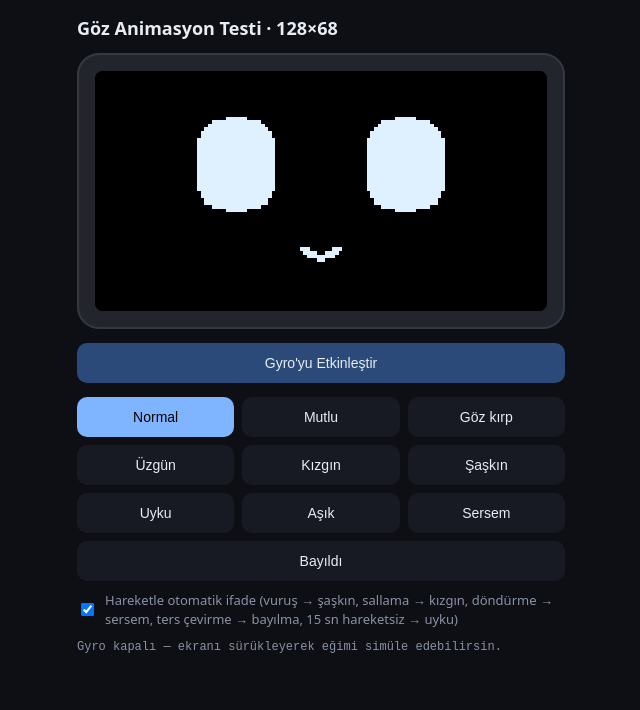
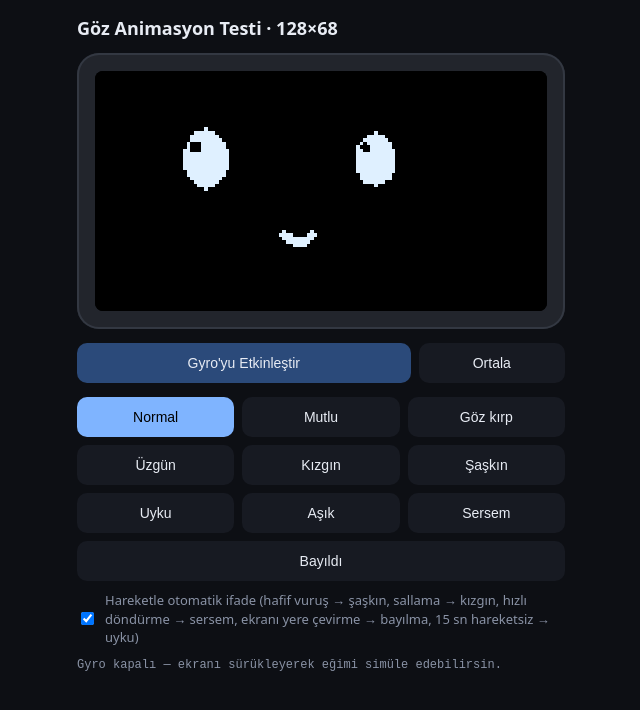
Before and after one commit to muratgul125-max/motomulti-updates, a plain HTML site: page eye-test/index.html in a window 1280 px wide. Shown: the whole page, without its empty margins (319-959 px from the left). Drawn offline with Linux system fonts and the light colour scheme.

Commit message:
Eye test: kaomoji-style faces, spring gaze physics, calibrated gyro and robust gesture detection
Co-Authored-By: Claude Opus 5.5 <noreply@anthropic.com>
Claude-Session: https://claude.ai/code/session_018coh3sj7KU4FLQJY8353UA

```diff
--- a/eye-test/index.html
+++ b/eye-test/index.html
@@ -15,7 +15,7 @@ canvas{width:100%;aspect-ratio:128/68;background:#000;border-radius:8px;image-re
 .row{display:flex;flex-wrap:wrap;gap:8px;margin-top:14px}
 button{flex:1 1 30%;padding:12px 6px;border:0;border-radius:10px;background:var(--panel);color:var(--fg);font-size:14px}
 button.on{background:var(--acc);color:#000}
-#gyro{flex-basis:100%;background:#2b4a7a}
+#gyro{flex:1 1 60%;background:#2b4a7a}
 .info{margin-top:12px;font:12px monospace;color:var(--mute);white-space:pre-wrap}
 label{display:flex;gap:8px;align-items:center;margin-top:10px;color:var(--mute);font-size:13px}
 </style>
@@ -23,176 +23,171 @@ label{display:flex;gap:8px;align-items:center;margin-top:10px;color:var(--mute);
 <body>
 <h1>Göz Animasyon Testi · 128×68</h1>
 <div class="dev"><canvas id="c" width="128" height="68"></canvas></div>
-<div class="row"><button id="gyro">Gyro'yu Etkinleştir</button></div>
+<div class="row"><button id="gyro">Gyro'yu Etkinleştir</button><button id="center" style="flex:0 0 30%">Ortala</button></div>
 <div class="row" id="moods"></div>
-<label><input type="checkbox" id="auto" checked> Hareketle otomatik ifade (vuruş → şaşkın, sallama → kızgın, döndürme → sersem, ters çevirme → bayılma, 15 sn hareketsiz → uyku)</label>
+<label><input type="checkbox" id="auto" checked> Hareketle otomatik ifade (hafif vuruş → şaşkın, sallama → kızgın, hızlı döndürme → sersem, ekranı yere çevirme → bayılma, 15 sn hareketsiz → uyku)</label>
 <div class="info" id="info">Gyro kapalı — ekranı sürükleyerek eğimi simüle edebilirsin.</div>
 <script>
+// ================= EKRAN =================
 const c=document.getElementById('c'),out=c.getContext('2d');
 const W=128,H=68;
 const o=document.createElement('canvas');o.width=W;o.height=H;const x=o.getContext('2d');
-const MOODS={normal:'Normal',happy:'Mutlu',wink:'Göz kırp',sad:'Üzgün',angry:'Kızgın',surprise:'Şaşkın',sleep:'Uyku',love:'Aşık',dizzy:'Sersem',faint:'Bayıldı'};
-// göz parametreleri: w,h genişlik/yükseklik, r köşe, ang kaş eğimi (+kızgın, -üzgün), hb mutlu yanak kesimi, wk göz kırpma
-const P={
- normal:  {w:22,h:26,r:8, ang:0,    hb:0,  wk:0,m:'smile'},
- happy:   {w:24,h:24,r:10,ang:0,    hb:1,  wk:0,m:'grin',blush:1},
- wink:    {w:22,h:26,r:8, ang:0,    hb:0,  wk:1,m:'grin',blush:1},
- sad:     {w:22,h:22,r:8, ang:-0.6,hb:0,  wk:0,m:'frown'},
- angry:   {w:24,h:22,r:6, ang:0.6, hb:0,  wk:0,m:'flat'},
- surprise:{w:24,h:30,r:12,ang:0,    hb:0,  wk:0,m:'o'},
- sleep:   {w:24,h:3, r:1, ang:0,    hb:0,  wk:0,m:'flat',zz:1},
- love:    {w:22,h:26,r:8, ang:0,    hb:0,  wk:0,m:'grin',ov:'heart',blush:1},
- dizzy:   {w:22,h:26,r:8, ang:0,    hb:0,  wk:0,m:'wave',ov:'spiral'},
- faint:   {w:22,h:26,r:8, ang:0,    hb:0,  wk:0,m:'wave',ov:'x'},
-};
-const KEYS=['w','h','r','ang','hb','wk'];
-let mood='normal',pending=null,manual='normal',moodUntil=0;
-let cur={...P.normal};
-let tx=0,ty=0,lx=0,ly=0,gx=0,gy=0,gazeUntil=0;
-let blinkT=-1e9,nextBlink=performance.now()+1500,dbl=false,squint=1,squintUntil=0,nextIdle=performance.now()+2500;
-let lastActive=performance.now(),idle=false,rot=0,shake=0,lastAcc=null,faceDown=false;
-const auto=()=>document.getElementById('auto').checked;
-
-const mb=document.getElementById('moods');
-for(const k in MOODS){const b=document.createElement('button');b.textContent=MOODS[k];b.dataset.k=k;
- b.onclick=()=>{manual=k;moodUntil=0;setMood(k)};mb.appendChild(b)}
-function sync(){const t=target();[...mb.children].forEach(b=>b.classList.toggle('on',b.dataset.k===t))}
-function target(){return pending||mood}
-function setMood(m){if(m===target())return;pending=m;blinkT=performance.now();dbl=false;sync()}
-function trigger(m,ms){if(!auto()||faceDown)return;if(target()!==m)setMood(m);moodUntil=performance.now()+ms}
-sync();
-
-// ---- çizim ----
-function rr(cx,cy,w,h,r){r=Math.max(0,Math.min(r,w/2,h/2));x.beginPath();x.roundRect(cx-w/2,cy-h/2,w,h,r);x.fill()}
-function eye(cx,cy,side,blink,now){
- const p=cur,ov=P[mood].ov;
- if(ov&&blink<0.5){ // özel gözler
-  x.save();x.translate(cx,cy);
-  if(ov==='heart'){const s=1+Math.sin(now/180)*0.08;x.scale(s,s);x.beginPath();
-   x.moveTo(0,10);x.bezierCurveTo(-16,-1,-9,-14,0,-5);x.bezierCurveTo(9,-14,16,-1,0,10);x.fill()}
-  else if(ov==='spiral'){x.lineWidth=2.2;x.beginPath();const a0=now/140*side;
-   for(let t=0;t<16;t+=0.2){const r=t*0.75;x.lineTo(Math.cos(t+a0)*r,Math.sin(t+a0)*r)}x.stroke()}
-  else{x.lineWidth=3.5;x.lineCap='round';x.beginPath();x.moveTo(-8,-8);x.lineTo(8,8);x.moveTo(8,-8);x.lineTo(-8,8);x.stroke()}
-  x.restore();return}
- // perspektif: bakılan taraftaki göz biraz büyür
- const persp=1+lx*side*0.1;
- let w=p.w*persp,h=p.h*persp*squint;
- if(side>0&&p.wk>0.5){ // göz kırpma: "<" şekli
-  x.lineWidth=3.5;x.lineCap='round';x.lineJoin='round';x.beginPath();
-  x.moveTo(cx+8,cy-7);x.lineTo(cx-6,cy);x.lineTo(cx+8,cy+7);x.stroke();return}
- const open=1-blink;
- const hh=Math.max(2.5,h*open);
- const ey=cy+(h-hh)*0.3; // üst kapak daha çok iner
- rr(cx,ey,w,hh,Math.min(p.r,hh/2));
- x.fillStyle='#000';
- if(Math.abs(p.ang)>0.02){ // kaş/kapak eğimi
-  const inner=-side, d=p.ang*h, top=ey-hh/2-1;
-  const yIn=top+Math.max(0,d)+ (d<0?0:0), yOut=top+Math.max(0,-d);
-  x.beginPath();
-  const xi=cx+inner*w/2, xo=cx-inner*w/2;
-  x.moveTo(xi-inner*2,top-30);x.lineTo(xi+inner*2,top-30);
-  x.lineTo(xi+inner*2,yIn+(d>0?d*0.15:0));x.lineTo(xo-inner*2,yOut);x.lineTo(xo-inner*2,top-30);x.fill();
- }
- if(p.hb>0.02){ // mutlu: alttan yuvarlak kesim => ^ ^
-  x.beginPath();x.ellipse(cx,ey+hh*0.62+(1-p.hb)*h,w*0.6,hh*0.72,0,0,Math.PI*2);x.fill()}
- x.fillStyle='#fff';
-}
-function blushAt(cx,cy){x.lineWidth=1.5;x.lineCap='round';x.beginPath();
- for(let i=0;i<3;i++){x.moveTo(cx+i*4-4,cy+2);x.lineTo(cx+i*4-2,cy-1)}x.stroke()}
-function mouth(cx,cy,now){
- x.lineWidth=2;x.lineCap='round';x.beginPath();
- switch(P[mood].m){
-  case 'smile':x.arc(cx,cy-5,7,0.25*Math.PI,0.75*Math.PI);x.stroke();break;
-  case 'grin':x.moveTo(cx-7,cy-2);x.arc(cx,cy-2,7,0,Math.PI);x.closePath();x.fill();break;
-  case 'frown':x.arc(cx,cy+5,6,1.2*Math.PI,1.8*Math.PI);x.stroke();break;
-  case 'flat':x.moveTo(cx-5,cy);x.lineTo(cx+5,cy);x.stroke();break;
-  case 'o':x.ellipse(cx,cy,3,3.5+Math.sin(now/200)*0.5,0,0,Math.PI*2);x.stroke();break;
-  case 'wave':for(let i=-6;i<=6;i++)x.lineTo(cx+i,cy+Math.sin(i*0.9+now/90)*1.4);x.stroke();break;
- }
-}
-// tek renk OLED görünümü: kenar yumuşatmayı eşikle
 const img=out.createImageData(W,H);
 function present(){const d=x.getImageData(0,0,W,H).data,q=img.data;
  for(let i=0;i<d.length;i+=4){const on=d[i]>110;q[i]=on?0xdf:0;q[i+1]=on?0xf0:0;q[i+2]=on?0xff:0;q[i+3]=255}
  out.putImageData(img,0,0)}
+const PI=Math.PI,clamp=(v,a,b)=>Math.max(a,Math.min(b,v)),rnd=(a,b)=>a+Math.random()*(b-a);
 
-let last=performance.now();
+// ================= İFADELER (kaomoji / piksel tarzı) =================
+const MOODS={normal:'Normal',happy:'Mutlu',wink:'Göz kırp',sad:'Üzgün',angry:'Kızgın',surprise:'Şaşkın',sleep:'Uyku',love:'Aşık',dizzy:'Sersem',faint:'Bayıldı'};
+function line(pts,w=3){x.lineWidth=w;x.lineCap='round';x.lineJoin='round';x.beginPath();pts.forEach(([a,b],i)=>i?x.lineTo(a,b):x.moveTo(a,b));x.stroke()}
+function dot(rx,ry){x.beginPath();x.ellipse(0,0,rx,ry,0,0,2*PI);x.fill()}
+function hole(a,b,r){x.fillStyle='#000';x.beginPath();x.arc(a,b,r,0,2*PI);x.fill();x.fillStyle='#fff'}
+const EYE={
+ normal:(s,t,px,py)=>{dot(6,8);hole(-2+px,-3+py,1.6)},
+ happy:()=>{x.lineWidth=3.5;x.lineCap='round';x.beginPath();x.arc(0,5,9,PI*1.15,PI*1.85);x.stroke()},
+ wink:(s,t,px,py)=>{if(s<0){dot(6,8);hole(-2+px,-3+py,1.6)}else line([[7,-7],[-6,0],[7,7]],3.5)},
+ sad:(s,t,px,py)=>{dot(6,7);hole(-2+px,-2+py,1.5);line([[-s*8,-16],[s*8,-11]],2.5)},
+ angry:(s)=>{dot(9,8);x.fillStyle='#000';x.beginPath();x.moveTo(-s*14,-14);x.lineTo(-s*14,2);x.lineTo(s*14,-9);x.lineTo(s*14,-14);x.fill();x.fillStyle='#fff'},
+ surprise:(s,t,px,py)=>{x.lineWidth=3;x.beginPath();x.ellipse(0,0,8,10,0,0,2*PI);x.stroke();x.beginPath();x.arc(px*1.5,py*1.5,2.6,0,2*PI);x.fill()},
+ sleep:()=>{x.lineWidth=3;x.lineCap='round';x.beginPath();x.arc(0,-5,8,PI*0.15,PI*0.85);x.stroke()},
+ love:(s,t)=>{const k=1+Math.max(0,Math.sin(t/160))**8*0.25;x.scale(k,k);x.beginPath();x.moveTo(0,8);x.bezierCurveTo(-13,-1,-7,-11,0,-4);x.bezierCurveTo(7,-11,13,-1,0,8);x.fill()},
+ dizzy:(s,t)=>{x.lineWidth=2;x.lineCap='round';x.beginPath();const a=t/120*s;for(let u=0;u<15;u+=0.2)x.lineTo(Math.cos(u+a)*u*0.65,Math.sin(u+a)*u*0.65);x.stroke()},
+ faint:()=>{line([[-6,-6],[6,6]],3.5);line([[6,-6],[-6,6]],3.5)},
+};
+const MOUTH={
+ normal:()=>{x.lineWidth=2.5;x.lineCap='round';x.beginPath();x.arc(0,-4,5,PI*0.2,PI*0.8);x.stroke()},
+ happy:()=>{x.lineWidth=2.5;x.lineCap='round';x.beginPath();x.arc(0,-5,7,PI*0.2,PI*0.8);x.stroke()},
+ wink:()=>{x.beginPath();x.moveTo(-6,-2);x.lineTo(6,-2);x.arc(0,-2,6,0,PI);x.fill()},
+ sad:()=>{x.lineWidth=2.5;x.lineCap='round';x.beginPath();x.arc(0,5,6,PI*1.2,PI*1.8);x.stroke()},
+ angry:()=>line([[-5,1],[5,1]],2.5),
+ surprise:(t)=>{x.lineWidth=2.5;x.beginPath();x.ellipse(0,0,3,3.5+Math.sin(t/150)*0.6,0,0,2*PI);x.stroke()},
+ sleep:()=>{x.lineWidth=2;x.lineCap='round';x.beginPath();x.arc(0,3,3,PI*1.15,PI*1.85);x.stroke()},
+ love:()=>{x.beginPath();x.moveTo(-6,-2);x.lineTo(6,-2);x.arc(0,-2,6,0,PI);x.fill()},
+ dizzy:(t)=>{x.lineWidth=2;x.lineCap='round';x.beginPath();for(let i=-7;i<=7;i++)x.lineTo(i,Math.sin(i*0.9+t/90)*1.5);x.stroke()},
+ faint:()=>{x.lineWidth=2;x.lineCap='round';x.beginPath();for(let i=-6;i<=6;i++)x.lineTo(i,(i&1)?1:-1);x.stroke()},
+};
+const BLUSH={happy:1,wink:1,love:1};
+const NOBLINK={sleep:1,dizzy:1,faint:1,love:1};
+function blush(cx,cy){x.lineWidth=1.6;x.lineCap='round';x.beginPath();for(let i=0;i<3;i++){x.moveTo(cx+i*4-4,cy+2);x.lineTo(cx+i*4-2,cy-1)}x.stroke()}
+
+// ================= DURUM =================
+let mood='normal',pending=null,manual='normal',moodUntil=0,pop=0;
+const auto=()=>document.getElementById('auto').checked;
+const mb=document.getElementById('moods');
+for(const k in MOODS){const b=document.createElement('button');b.textContent=MOODS[k];b.dataset.k=k;
+ b.onclick=()=>{manual=k;moodUntil=0;setMood(k)};mb.appendChild(b)}
+const target=()=>pending||mood;
+function sync(){const t=target();[...mb.children].forEach(b=>b.classList.toggle('on',b.dataset.k===t))}
+function setMood(m){if(m===target())return;pending=m;startBlink(performance.now(),false);sync()}
+function trigger(m,ms){if(!auto())return;if(target()!==m)setMood(m);moodUntil=performance.now()+ms}
+sync();
+
+// bakış: yay (spring) fiziği -> hafif gecikme ve doğal oturma
+const gaze={x:0,y:0,vx:0,vy:0};
+let tiltX=0,tiltY=0,moving=0;            // sensörden gelen, filtrelenmiş eğim
+let sacX=0,sacY=0,sacUntil=0,nextSac=performance.now()+1500;
+let drift={x:0,y:0};
+// göz kırpma
+let blinkT=-1e9,dbl=false,nextBlink=performance.now()+2500;
+function startBlink(now,double){blinkT=now;dbl=double;nextBlink=now+rnd(2500,6500)}
+function blinkAmt(now){const t=now-blinkT;let b=0;
+ if(t<60)b=t/60;else if(t<90)b=1;else if(t<200)b=1-(t-90)/110;
+ else if(dbl&&t<280)b=0;else if(dbl&&t<480){const u=t-280;b=u<55?u/55:u<80?1:Math.max(0,1-(u-80)/110)}
+ return b*b*(3-2*b)}
+
+// ================= ANA DÖNGÜ =================
+let last=performance.now(),lastActive=performance.now(),idle=false,tapAt=0;
 function frame(now){
- const dt=Math.min(50,now-last);last=now;
+ const dt=Math.min(50,now-last)/16.67;last=now;
  if(moodUntil&&now>moodUntil){moodUntil=0;setMood(manual)}
  if(auto()){
-  if(faceDown){if(target()!=='faint')setMood('faint');moodUntil=now+600}
+  if(faceDown){if(target()!=='faint')setMood('faint');moodUntil=now+800;lastActive=now}
   else if(!idle&&now-lastActive>15000&&target()!=='sleep'){idle=true;setMood('sleep');moodUntil=0}
+  if(tapAt&&now-tapAt>280){if(shakePeaks.length<2)trigger('surprise',1300);tapAt=0}
  }
- const asleep=mood==='sleep'&&!pending;
- // --- kendiliğinden davranışlar ---
- if(!asleep&&now>nextIdle){
-  const r=Math.random();
-  if(r<0.45){gx=(Math.random()*2-1)*0.8;gy=(Math.random()*2-1)*0.5;gazeUntil=now+500+Math.random()*1200}
-  else if(r<0.65){blinkT=now;dbl=true}
-  else if(r<0.8){squint=1;squintUntil=now+700}
-  else{gx=(Math.random()<0.5?-1:1)*0.6;gy=-0.6;gazeUntil=now+900} // düşünür gibi yukarı bakış
-  nextIdle=now+2000+Math.random()*4000}
- if(now>gazeUntil){gx=0;gy=0}
+ const asleep=mood==='sleep';
+ // --- kendiliğinden bakış (telefon sabitken) ---
+ moving*=Math.pow(0.9,dt);
+ if(now>nextSac&&!asleep){
+  if(moving<0.15){
+   const r=Math.random();
+   if(r<0.35){sacX=0;sacY=0}                                   // merkeze dön
+   else if(r<0.85){sacX=rnd(-0.75,0.75);sacY=rnd(-0.45,0.35)}  // etrafa bak
+   else{sacX=rnd(-0.5,0.5);sacY=-0.6}                          // yukarı, düşünür gibi
+   if(Math.hypot(sacX-gaze.x,sacY-gaze.y)>0.6&&Math.random()<0.5)startBlink(now,false); // büyük bakışta kırp
+  }else{sacX=0;sacY=0}
+  nextSac=now+rnd(900,3200)}
+ // mikro titreşim (fiksasyon kayması)
+ drift.x+=(rnd(-1,1)*0.02-drift.x*0.05)*dt;drift.y+=(rnd(-1,1)*0.02-drift.y*0.05)*dt;
+ const gx=asleep?0:clamp(tiltX+sacX*(1-Math.min(1,Math.abs(tiltX)*1.5))+drift.x,-1,1);
+ const gy=asleep?0:clamp(tiltY+sacY*(1-Math.min(1,Math.abs(tiltY)*1.5))+drift.y,-1,1);
+ const K=0.22,D=0.62;                  // yay sertliği / sönüm
+ gaze.vx=(gaze.vx+(gx-gaze.x)*K*dt)*Math.pow(D,dt);gaze.vy=(gaze.vy+(gy-gaze.y)*K*dt)*Math.pow(D,dt);
+ gaze.x+=gaze.vx*dt;gaze.y+=gaze.vy*dt;
  // --- göz kırpma ---
- if(!asleep&&now>nextBlink){blinkT=now;dbl=Math.random()<0.2;nextBlink=now+2200+Math.random()*4000}
- let bt=now-blinkT,blink=0;
- if(bt<70)blink=bt/70;else if(bt<100)blink=1;else if(bt<190)blink=1-(bt-100)/90;
- else if(dbl&&bt<260)blink=0;else if(dbl&&bt<450){const b2=bt-260;blink=b2<60?b2/60:b2<85?1:Math.max(0,1-(b2-85)/90)}
- blink=blink*blink*(3-2*blink);
- if(pending&&bt>=85){mood=pending;pending=null;sync()}
- // --- parametreleri hedefe yumuşakça taşı ---
- const T=P[mood],k=1-Math.pow(0.82,dt/16);
- for(const key of KEYS)cur[key]+=(T[key]-cur[key])*k;
- squint+=((now<squintUntil?0.65:1)-squint)*k;
- const wx=asleep?0:Math.max(-1,Math.min(1,tx+gx)),wy=asleep?0:Math.max(-1,Math.min(1,ty+gy));
- const sk=gazeUntil>now?0.35:0.15; // bakış sıçramaları hızlı
- lx+=(wx-lx)*sk;ly+=(wy-ly)*sk;
- const breathe=Math.sin(now/(asleep?1400:900))*(asleep?1.2:0.6);
+ if(now>nextBlink&&!NOBLINK[mood]&&!pending)startBlink(now,Math.random()<0.18);
+ const b=blinkAmt(now);
+ if(pending&&now-blinkT>=75){mood=pending;pending=null;pop=1;sync()}
+ pop*=Math.pow(0.85,dt);
+ const open=NOBLINK[mood]&&!pending?1:1-b;
  // --- çiz ---
- x.fillStyle='#000';x.fillRect(0,0,W,H);x.fillStyle='#fff';x.strokeStyle='#fff';
- const ox=lx*10,oy=ly*6+breathe;
- eye(40+ox,27+oy,-1,blink,now);eye(88+ox,27+oy,1,blink,now);
- if(P[mood].blush){blushAt(40+ox-6,46+oy);blushAt(88+ox+6,46+oy)}
- mouth(64+ox*0.7,51+oy*0.8,now);
- if(P[mood].zz&&!pending){const t=(now/1600)%1;x.font='bold 8px monospace';x.globalAlpha=1;
-  x.fillText('z',96,22-t*6);if(t>0.3)x.fillText('Z',104,14-t*6)}
+ x.setTransform(1,0,0,1,0,0);x.fillStyle='#000';x.fillRect(0,0,W,H);x.fillStyle='#fff';x.strokeStyle='#fff';
+ const breathe=Math.sin(now/(asleep?1500:1000))*(asleep?1.4:0.5);
+ const ox=gaze.x*12,oy=gaze.y*7+breathe,sc=1+pop*0.12;
+ for(const s of[-1,1]){
+  const persp=1+gaze.x*s*0.08;
+  x.save();x.translate(64+s*24+ox,28+oy);x.scale(sc*persp,sc*persp*Math.max(0.1,open));
+  EYE[mood](s,now,gaze.x*1.2,gaze.y*1.2);x.restore();
+ }
+ if(BLUSH[mood]){blush(64-34+ox,42+oy);blush(64+34+ox,42+oy)}
+ x.save();x.translate(64+ox*0.75,50+oy*0.85);x.scale(sc,sc);MOUTH[mood](now);x.restore();
+ if(asleep){const t=(now/1800)%1;x.font='bold 8px monospace';x.fillText('z',94,20-t*5);if(t>0.35)x.fillText('Z',101,12-t*5)}
  present();
  requestAnimationFrame(frame);
 }
 requestAnimationFrame(frame);
+
+// ================= SENSÖRLER =================
 const info=document.getElementById('info');
-let nOri=0,nMot=0,oriOk=false;
-function setTilt(g,bt){
- tx=Math.max(-1,Math.min(1,g/35));
- ty=Math.max(-1,Math.min(1,(bt-40)/35));
- faceDown=Math.abs(bt)>150;
- if(faceDown)lastActive=performance.now();
+let nOri=0,nMot=0,base=null,rawG=0,rawB=0,faceDown=false,downSince=0;
+let grav={x:0,y:0,z:9.8},shakePeaks=[],lastPeakSign=0,spinMs=0,lastMot=0,rotMag=0,linMag=0;
+function wake(now){lastActive=now;if(idle){idle=false;trigger('surprise',900)}}
+function applyTilt(g,bt){
+ rawG=g;rawB=bt;if(!base)base={g,b:bt};
+ let nx=clamp((g-base.g)/28,-1,1),ny=clamp((bt-base.b)/28,-1,1);
+ const dz=v=>Math.abs(v)<0.08?0:(v-Math.sign(v)*0.08)/0.92;   // ölü bölge: titremeyi keser
+ nx=dz(nx);ny=dz(ny);
+ const ch=Math.abs(nx-tiltX)+Math.abs(ny-tiltY);moving=Math.min(1,moving+ch*3);
+ tiltX+=(nx-tiltX)*0.25;tiltY+=(ny-tiltY)*0.25;               // alçak geçiren filtre
 }
-function onOri(e){
- nOri++;if(e.beta==null&&e.gamma==null)return;oriOk=true;
- const g=e.gamma||0,bt=e.beta||0;               // sol/sağ, ileri/geri
- setTilt(g,bt);
- info.textContent=`olay: yön ${nOri} / hareket ${nMot}\nalpha ${(e.alpha||0).toFixed(0)}°  beta ${bt.toFixed(0)}°  gamma ${g.toFixed(0)}°\nsarsıntı ${shake.toFixed(1)}  dönüş ${rot.toFixed(0)}  mod: ${mood}`;
-}
+document.getElementById('center').onclick=()=>{base={g:rawG,b:rawB}};
+function onOri(e){nOri++;if(e.beta==null)return;applyTilt(e.gamma||0,e.beta||0)}
 function onMot(e){
- nMot++;const a=e.accelerationIncludingGravity;if(!a||a.x==null)return;
- if(!oriOk){ // yön sensörü veri vermiyorsa yerçekiminden eğimi hesapla
-  const g=Math.atan2(-a.x,Math.hypot(a.y,a.z))*180/Math.PI;
-  const bt=Math.atan2(a.y,a.z)*180/Math.PI;
-  setTilt(g,bt);
-  info.textContent=`olay: yön ${nOri} / hareket ${nMot} (ivmeölçer modu)\nbeta ${bt.toFixed(0)}°  gamma ${g.toFixed(0)}°\nsarsıntı ${shake.toFixed(1)}  dönüş ${rot.toFixed(0)}  mod: ${mood}`;
- }
- if(lastAcc){const d=Math.abs(a.x-lastAcc.x)+Math.abs(a.y-lastAcc.y)+Math.abs(a.z-lastAcc.z);
-  shake=shake*0.9+d*0.1;
-  const r=e.rotationRate;if(r)rot=rot*0.9+(Math.abs(r.alpha||0)+Math.abs(r.beta||0)+Math.abs(r.gamma||0))*0.1;
-  if(d>1.5||rot>60){const now=performance.now();lastActive=now;
-   if(idle){idle=false;trigger('surprise',900)}}
-  if(rot>250)trigger('dizzy',3000);          // döndürme
-  else if(shake>6)trigger('angry',2500);     // sallama
-  else if(d>12&&shake<3)trigger('surprise',1200); // hafif vuruş
- }
- lastAcc={x:a.x,y:a.y,z:a.z};
+ nMot++;const now=performance.now(),a=e.accelerationIncludingGravity;if(!a||a.x==null)return;
+ const dtm=lastMot?Math.min(100,now-lastMot):16;lastMot=now;
+ // yerçekimi tahmini (alçak geçiren) ve doğrusal ivme
+ grav.x+=(a.x-grav.x)*0.1;grav.y+=(a.y-grav.y)*0.1;grav.z+=(a.z-grav.z)*0.1;
+ const la=e.acceleration&&e.acceleration.x!=null?e.acceleration:{x:a.x-grav.x,y:a.y-grav.y,z:a.z-grav.z};
+ linMag=Math.hypot(la.x,la.y,la.z);
+ const r=e.rotationRate;rotMag=r?Math.hypot(r.alpha||0,r.beta||0,r.gamma||0):0;
+ if(!nOri||!base&&nOri===0){const g=Math.atan2(-grav.x,Math.hypot(grav.y,grav.z))*180/PI,bt=Math.atan2(grav.y,grav.z)*180/PI;if(!nOri)applyTilt(g,bt)}
+ if(linMag>1.2||rotMag>45)wake(now);
+ // ters çevirme: ekran 0,6 sn boyunca aşağı bakıyor
+ if(grav.z<-7){if(!downSince)downSince=now;faceDown=now-downSince>600}else{downSince=0;faceDown=false}
+ // döndürme: 350 ms boyunca hızlı dönüş
+ spinMs=rotMag>220?spinMs+dtm:Math.max(0,spinMs-dtm*2);
+ if(spinMs>350){trigger('dizzy',3000);spinMs=0}
+ // sallama: 1 sn içinde yön değiştiren 4+ güçlü tepe
+ const ax=Math.abs(la.x)>Math.abs(la.y)?la.x:la.y;
+ shakePeaks=shakePeaks.filter(t=>now-t<1000);
+ if(Math.abs(ax)>9&&Math.sign(ax)!==lastPeakSign){lastPeakSign=Math.sign(ax);shakePeaks.push(now)}
+ if(shakePeaks.length>=4){trigger('angry',2500);shakePeaks=[];tapAt=0}
+ // vuruş: kısa ani darbe, ardından sallama yok
+ if(linMag>7&&!tapAt&&rotMag<150&&shakePeaks.length<=1)tapAt=now;
+ // darbe gözleri hafifçe sarsar
+ if(linMag>4){gaze.vx-=la.x*0.006;gaze.vy+=la.y*0.006}
+ info.textContent=`olay: yön ${nOri} / hareket ${nMot}\neğim x ${tiltX.toFixed(2)}  y ${tiltY.toFixed(2)}\nivme ${linMag.toFixed(1)} m/s²  dönüş ${rotMag.toFixed(0)}°/s  sallama ${shakePeaks.length}\nmod: ${mood}${faceDown?'  (ters)':''}`;
 }
 document.getElementById('gyro').onclick=async function(){
  try{
@@ -201,15 +196,14 @@ document.getElementById('gyro').onclick=async function(){
    if(DeviceMotionEvent.requestPermission)await DeviceMotionEvent.requestPermission();
   }
   addEventListener('deviceorientation',onOri);addEventListener('devicemotion',onMot);
-  this.textContent='Gyro aktif ✓';this.classList.add('on');
-  if(!window.isSecureContext)info.textContent='Uyarı: sayfa HTTPS değil, sensörler kapalı olabilir.';
-  setTimeout(()=>{if(!nOri&&!nMot)info.textContent='Sensör verisi gelmiyor. Chrome: adres çubuğundaki kilit/ayar simgesi → Site ayarları → Hareket sensörleri → İzin ver, sonra sayfayı yenile.'},2000);
- }catch(err){info.textContent='Gyro açılamadı: '+err+' (HTTPS gerekli)'}
+  base=null;this.textContent='Gyro aktif ✓ (tuttuğun açı = merkez)';this.classList.add('on');
+  setTimeout(()=>{if(!nOri&&!nMot)info.textContent='Sensör verisi gelmiyor. Chrome: kilit simgesi → Site ayarları → Hareket sensörleri → İzin ver, sonra yenile.'},2000);
+ }catch(err){info.textContent='Gyro açılamadı: '+err}
 };
 // sürükleyerek simülasyon
 c.addEventListener('pointermove',e=>{if(!e.buttons&&e.pointerType==='mouse')return;const r=c.getBoundingClientRect();
- tx=((e.clientX-r.left)/r.width)*2-1;ty=((e.clientY-r.top)/r.height)*2-1});
-c.addEventListener('pointerup',()=>{tx=ty=0});
+ tiltX=((e.clientX-r.left)/r.width)*2-1;tiltY=((e.clientY-r.top)/r.height)*2-1;moving=1;lastActive=performance.now()});
+c.addEventListener('pointerup',()=>{tiltX=tiltY=0});
 </script>
 </body>
 </html>
```
